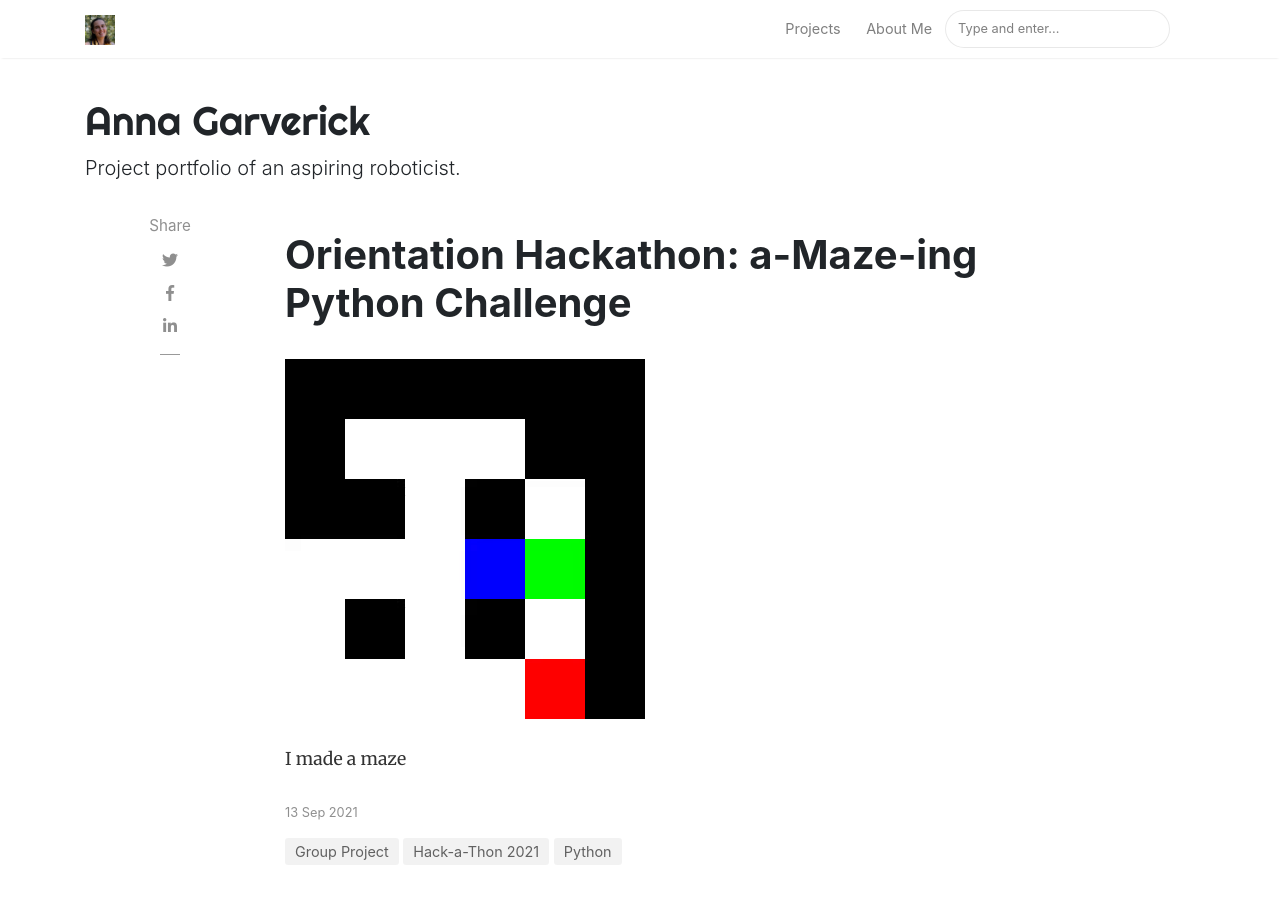
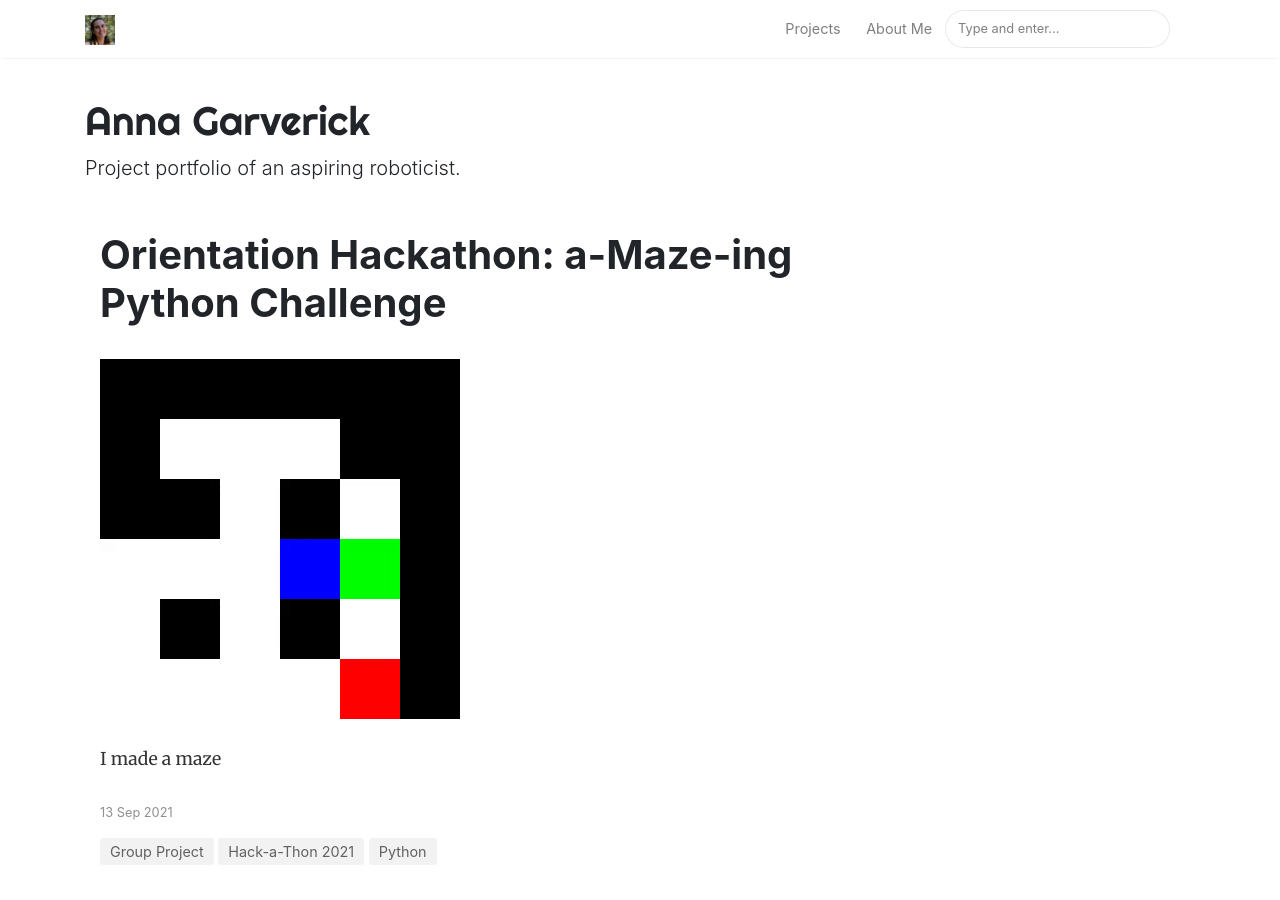
Before and after one commit to roy2909/roy2909.github.io, a Jekyll site: the page built from _posts/2021-09-13-Maze.md, in a window 1280 px wide and 900 px high. Built offline with Jekyll 4.4.1, drawn with Linux system fonts in a browser that asks for light colours; nearby versions of some CDN libraries; comment, search, counter and statistics services are not loaded.

Commit message:
Remove post share

```diff
--- a/_layouts/post.html
+++ b/_layouts/post.html
@@ -9,11 +9,6 @@ post_class: post-template
 ================================================== -->
 <div class="container">
     <div class="row">
-
-        <!-- Post Share -->
-        <div class="col-md-2 pl-0">
-            {% include share.html %}
-        </div>
 
         <!-- Post -->
         {% assign author = site.authors[page.author] %}
```
